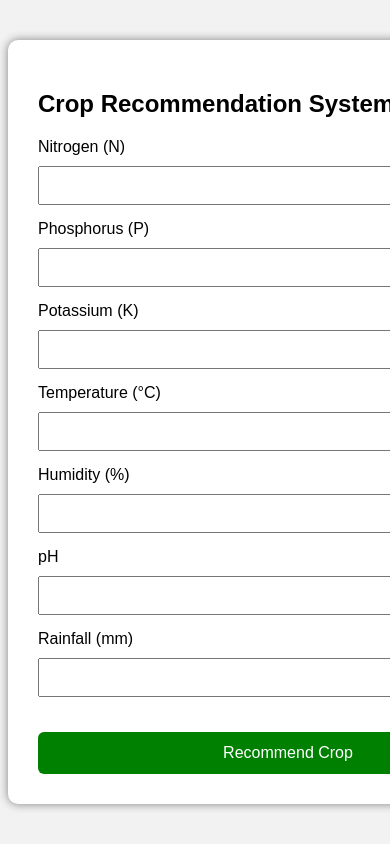
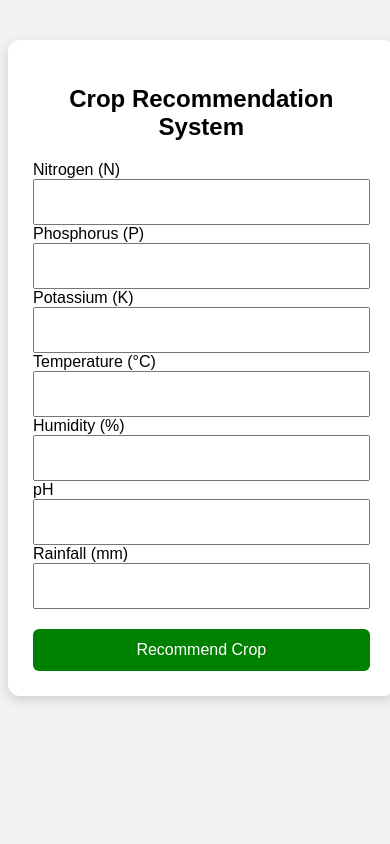
Before and after one commit to ARINAITWE-b/Crop_Recommendation_app, a Flask app: page / in a window 390 px wide; the page is wider, and only the part inside the window is pictured. Run offline with Flask 3, Linux system fonts and the light colour scheme; parts of the project's set-up code (start-up, migrations or seed data) failed here and were passed over.

Commit message:
Make website responsive for desktop and mobile

```diff
--- a/app.py
+++ b/app.py
@@ -278,8 +278,4 @@ def download_pdf():
 
 
 if __name__=="__main__":
-
-    app.run(
-        app.run(host="0.0.0.0", port=5000, debug=True)
-
-    )
+    app.run(host="0.0.0.0", port=5000, debug=True)
--- a/templates/index.html
+++ b/templates/index.html
@@ -2,6 +2,8 @@
 <html>
 
 <head>
+    <meta charset="UTF-8">
+    <meta name="viewport" content="width=device-width, initial-scale=1.0">
 
     <title>Crop Recommendation System</title>
 
@@ -14,22 +16,26 @@
 
         .container{
 
-            width:500px;
-            margin:auto;
-            margin-top:40px;
+            width:90%;
+            max-width:550px;
+            margin:40px auto;
             background:white;
-            padding:30px;
-            border-radius:10px;
-            box-shadow:0px 0px 10px gray;
+            padding:25px;
+            border-radius:12px;
+            box-shadow:0 4px 12px rgba(0,0,0,0.15);
+
+
 
         }
 
         input{
 
             width:100%;
-            padding:10px;
-            margin-top:10px;
-            margin-bottom:15px;
+            padding:12px;
+            box-sizing:border-box;
+            font-size:16px;
+
+
 
         }
 
@@ -66,7 +72,7 @@ button:active{
 
 
 
-        }
+
 
         h2{
 
```
Also changed, not shown: templates/result.html (+10 -6 lines).
